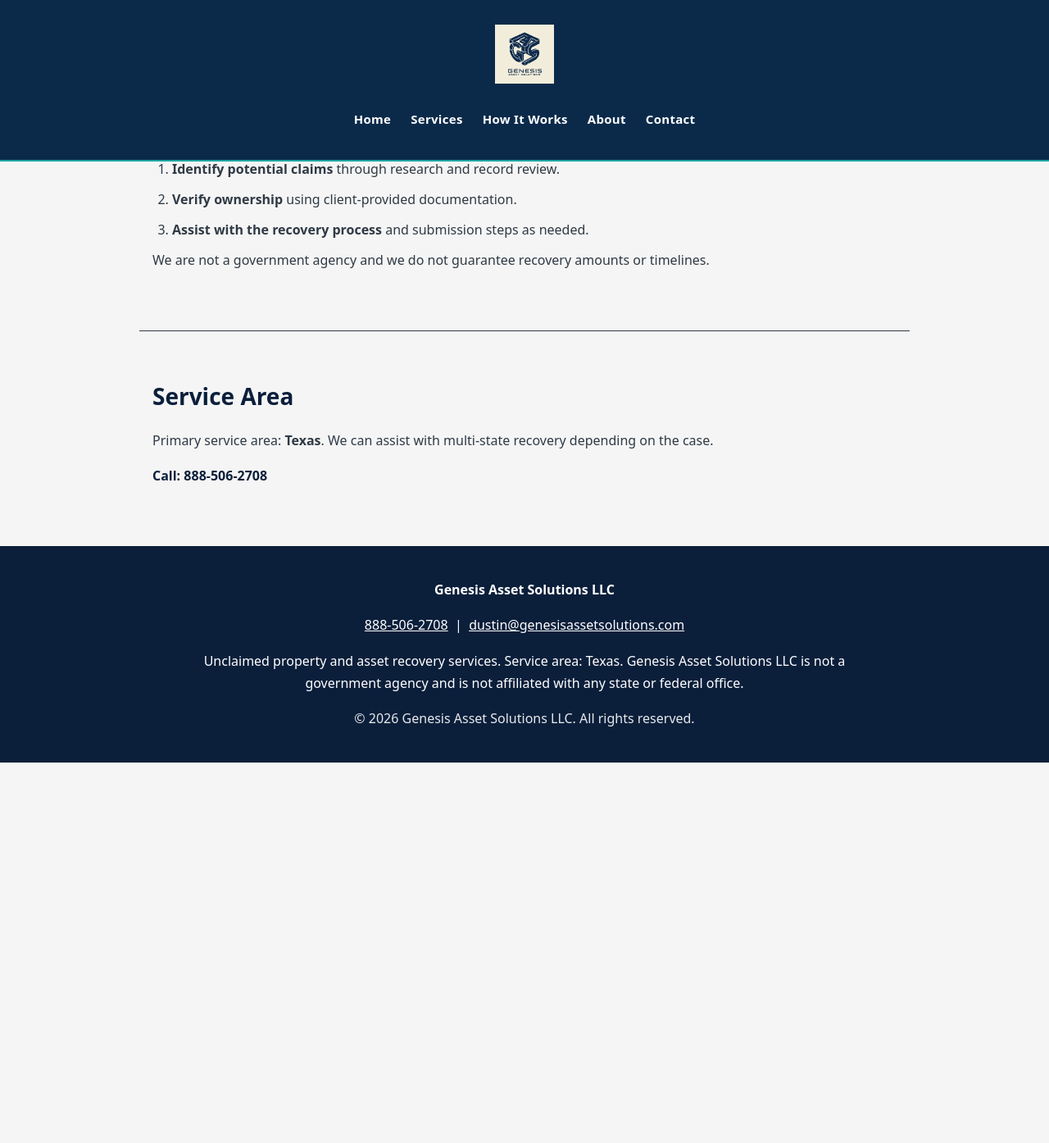
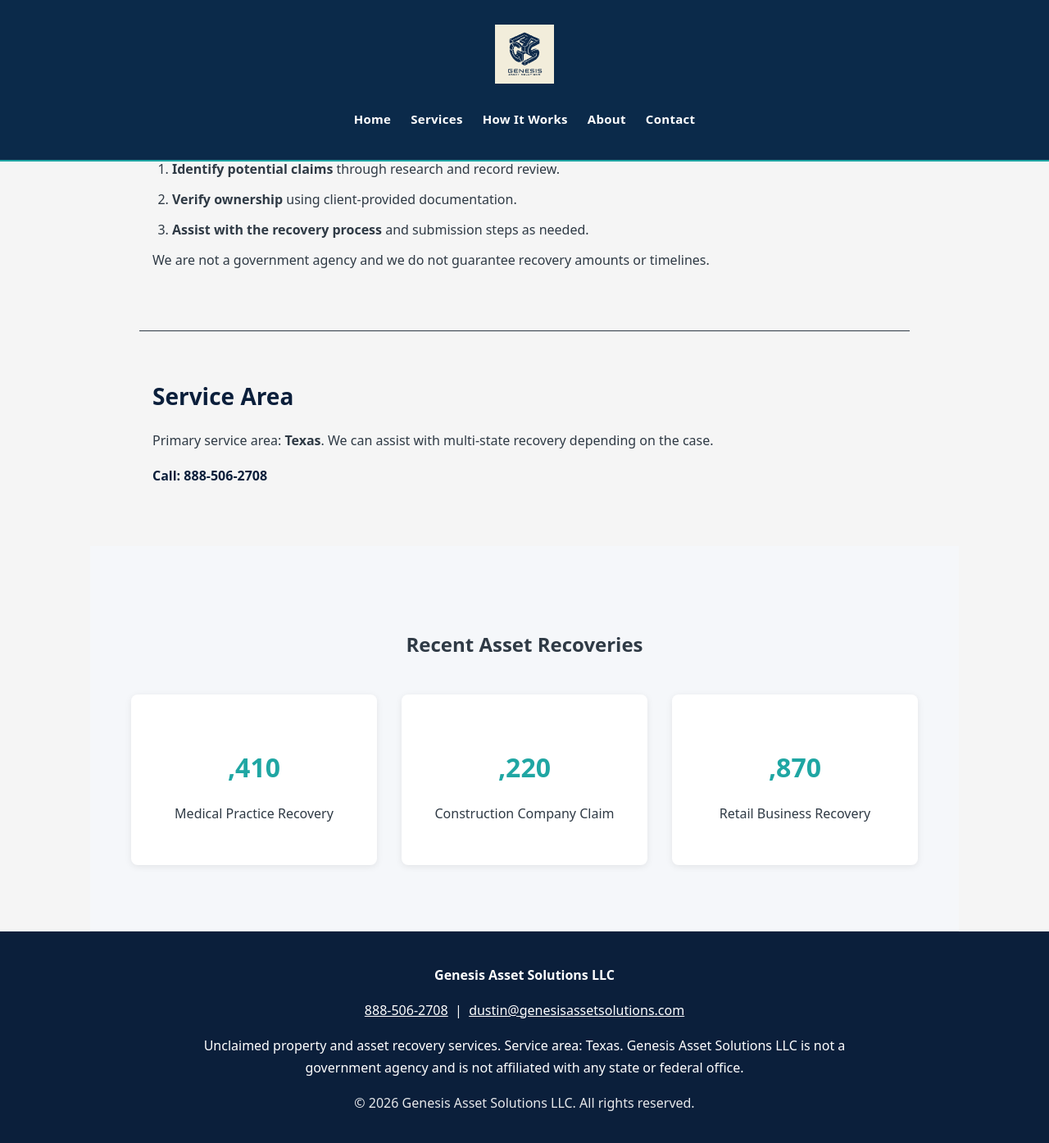
Before and after one commit to ljonezd-beep/genesisassetsolutions-site, a Jekyll site: the page built from index.html, in a window 1280 px wide and 1400 px high, scrolled down 920 px. Shown: the top 1394 px of the window at 82% size. Built offline with Jekyll 4.4.1, drawn with Linux system fonts in a browser that asks for light colours; before the commit the page ends 1850 px from its top, so only the background shows below that.

Commit message:
Add recovered assets credibility section

```diff
--- a/assets/css/styles.css
+++ b/assets/css/styles.css
@@ -906,3 +906,42 @@ body{
 .step p{
   font-size:16px;
 }
+
+
+ /* RECOVERED ASSETS */
+
+.results{
+  background:#F5F7FA;
+  padding:80px 20px;
+  text-align:center;
+}
+
+.results-inner{
+  max-width:1000px;
+  margin:0 auto;
+}
+
+.results-grid{
+  display:flex;
+  gap:30px;
+  margin-top:40px;
+  justify-content:center;
+}
+
+.result{
+  flex:1;
+  padding:30px;
+  background:white;
+  border-radius:8px;
+  box-shadow:0 2px 8px rgba(0,0,0,0.08);
+}
+
+.result h3{
+  font-size:32px;
+  color:#1FA6A3;
+  margin-bottom:10px;
+}
+
+.result p{
+  font-size:16px;
+}
--- a/index.html
+++ b/index.html
@@ -55,3 +55,32 @@ Call: <a href="tel:{{ site.phone | replace: '-', '' }}">{{ site.phone }}</a>
 </p>
 
 </section>
+
+
+<!-- RECOVERED ASSETS -->
+<section class="results">
+  <div class="results-inner">
+
+    <h2>Recent Asset Recoveries</h2>
+
+    <div class="results-grid">
+
+      <div class="result">
+        <h3>,410</h3>
+        <p>Medical Practice Recovery</p>
+      </div>
+
+      <div class="result">
+        <h3>,220</h3>
+        <p>Construction Company Claim</p>
+      </div>
+
+      <div class="result">
+        <h3>,870</h3>
+        <p>Retail Business Recovery</p>
+      </div>
+
+    </div>
+
+  </div>
+</section>
```
